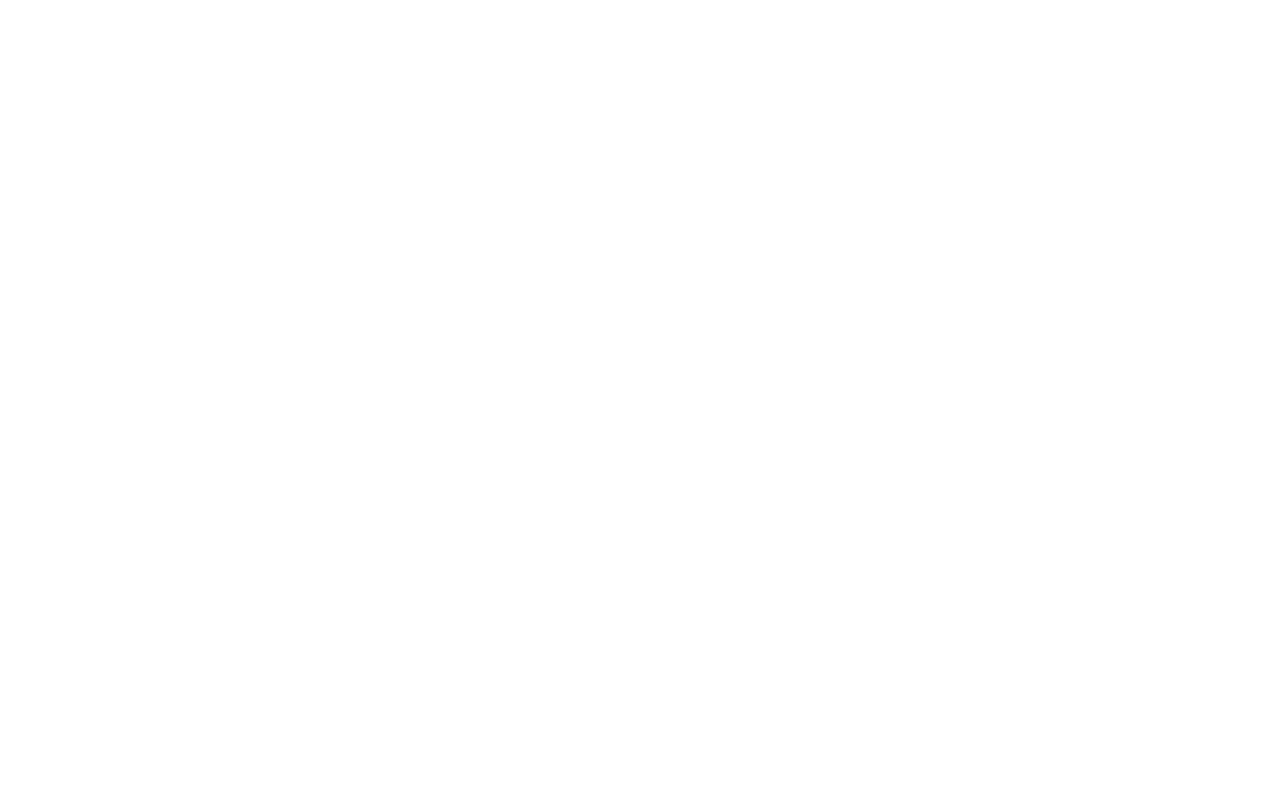
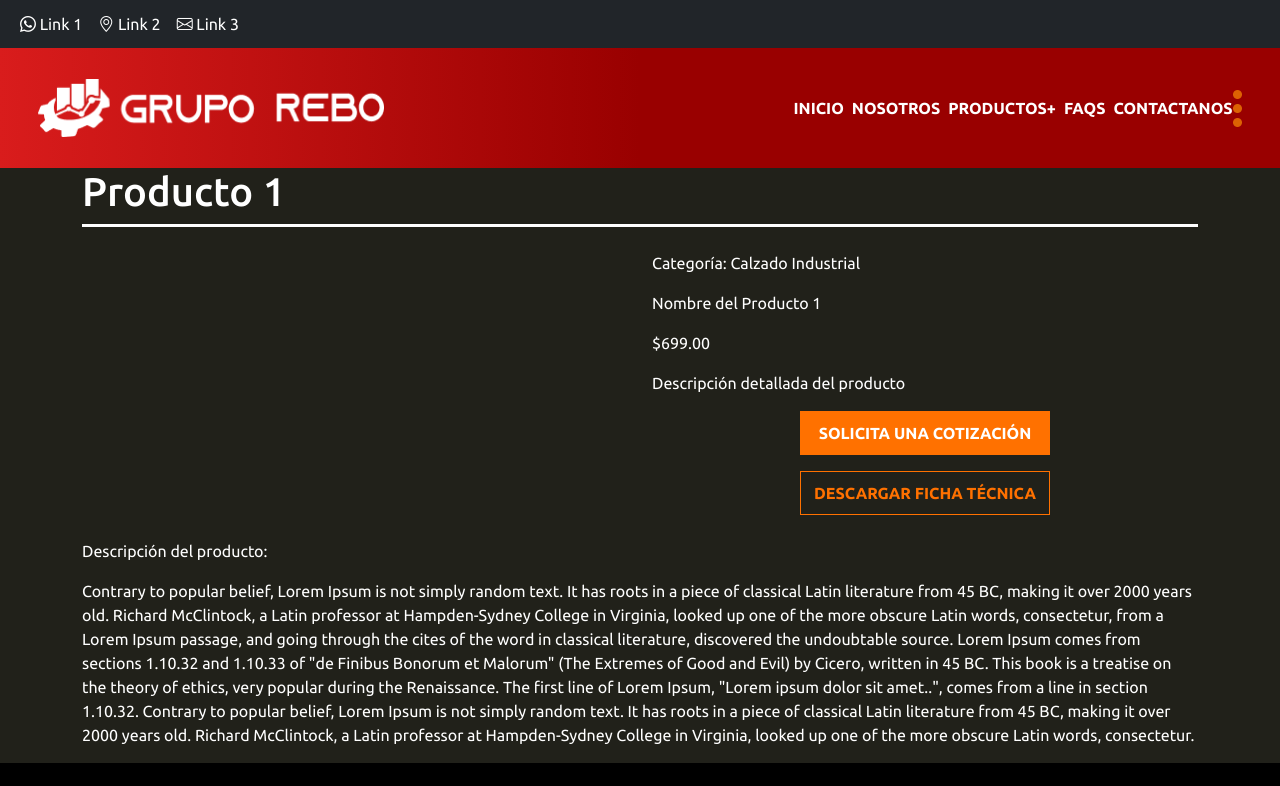
Before and after one commit to rebo-it/prototypes, a React (Create React App) app: page /Display in a window 1280 px wide. Before the commit this address had no page. Shown: the top 786 px of the page. Built offline with nearby package versions, Linux system fonts and the light colour scheme.

Commit message:
Finishing last page

```diff
--- a/src/App.tsx
+++ b/src/App.tsx
@@ -8,6 +8,7 @@ import NosotrosPage from './Components/NosotrosPage/NosotrosPage';
 import ProductsPage from './Components/ProductsPage/ProductsPage';
 import ContactPage from './Components/ContactPage/ContactPage';
 import PrivacyPage from './Components/Sections/PrivacySection';
+import ProductDisplay from './Components/ProductsPage/ProductDisplay';
 function App() {
   return (
     <Router>
@@ -24,6 +25,8 @@ function App() {
 
       <Route path="/Privacy" element={<PrivacyPage/>} />
 
+      <Route path="/Display" element={<ProductDisplay/>} />
+
     </Routes>
   </Router>
   );
--- a/src/Components/ContactPage/ContactFormular.tsx
+++ b/src/Components/ContactPage/ContactFormular.tsx
@@ -20,7 +20,7 @@ const ContactFormular: React.FC = () => {
             </Col>
             <Col  xs={12} lg={6} style={{backgroundColor:'rgba(33, 33, 26, 1)'}}  className="Form order-1 order-lg-2">
                 <p className="text-white" style={{paddingTop:'20px'}}>Ejemplo del texto antes del formulario</p>
-                <Formular/>
+                <Formular textColor="white"/>
 
             </Col>
 
--- a/src/Components/Header and Footer/HeaderBar.tsx
+++ b/src/Components/Header and Footer/HeaderBar.tsx
@@ -51,7 +51,7 @@ const HeaderBar: React.FC<HeaderBarprops> = () => {
 					<HeaderButton label="INICIO" IconClass=""  IconColor="white" routePath="/prototypes" LabelColor="white"/>
 					<HeaderButton label="NOSOTROS" IconClass=""  IconColor="white" routePath="/Nosotros" LabelColor="white"/>
 					<HeaderButton label="PRODUCTOS+" IconClass=""  IconColor="white" routePath="/Productos" LabelColor="white"/>
-					<HeaderButton label="FAQS" IconClass=""  IconColor="white" routePath="" LabelColor="white"/>
+					<HeaderButton label="FAQS" IconClass=""  IconColor="white" routePath="/Display" LabelColor="white"/>
 					<HeaderButton label="CONTACTANOS" IconClass=""  IconColor="white" routePath="/Contacto" LabelColor="white"/>
 					<img className="3Dots img-fluid nav-item dropdown" src={require('../Figma Components/Group 1.png')} alt="3 dots"/>
 					</nav>
--- /dev/null
+++ b/src/Components/ProductsPage/ProductDisplay.tsx
@@ -0,0 +1,75 @@
+import React, { useState } from 'react';
+import HeaderBar from '../Header and Footer/HeaderBar';
+import Footer from '../Header and Footer/Footer';
+import { Container, Row, Col, Button, Offcanvas } from 'react-bootstrap';
+import Formular from '../ContactPage/Formular';
+
+interface ProductDisplayProps {}
+
+const ProductDisplay: React.FC<ProductDisplayProps> = () => {
+    const [show, setShow] = useState(false);
+
+    const handleClose = () => setShow(false);
+    const handleShow = () => setShow(true);
+
+    return (
+        <div className="ProductsBody" style={{ backgroundColor: 'rgba(33, 33, 26, 1)' }}>
+            <HeaderBar />
+            <Container>
+                <Row className="DisplayTop p-0">
+                    <h1 className="DisplayTitle text-center text-md-start text-white">Producto 1</h1>
+                </Row>
+                <div style={{ backgroundColor: 'white', height: '3px', width: '100%' }}></div>
+                <Row className="my-4">
+                    <Col xs={12} md={6}>
+                        {/* Placeholder for an image or additional content */}
+                    </Col>
+                    <Col xs={12} md={6}>
+                        <p className="text-white justify-content-center justify-content-md-start">Categoría: Calzado Industrial</p>
+                        <p className="text-white">Nombre del Producto 1</p>
+                        <p className="text-white">$699.00</p>
+                        <p className="text-white">Descripción detallada del producto</p>
+                        <Row style={{paddingBottom:'1rem'}} className='justify-content-center'>
+                            <Button onClick={handleShow} variant="primary" style={{minWidth:'250px',backgroundColor:'rgba(255, 113, 0, 1)', border:'none'}}>
+                                SOLICITA UNA COTIZACIÓN
+                            </Button>
+                        </Row>
+
+                        <Row className='justify-content-center'>
+                        <Button  style={{background:'none', borderColor:'rgba(255, 113, 0, 1)', color:'rgba(255, 113, 0, 1)', minWidth:'250px'}}>
+                                DESCARGAR FICHA TÉCNICA
+                            </Button>
+                        </Row>
+
+
+
+
+
+                        <Offcanvas  show={show} onHide={handleClose} placement="end">
+                            <Offcanvas.Header closeButton>
+                                <Offcanvas.Title >Solicita una cotización</Offcanvas.Title>
+                            </Offcanvas.Header>
+                            <Offcanvas.Body>
+                                <Formular textColor='black'/>
+                            </Offcanvas.Body>
+                        </Offcanvas>
+                    </Col>
+                </Row>
+                <Row>
+                    <Col>
+                        <p className="text-white">
+                            Descripción del producto:
+
+                        </p>
+                        <p className='text-white'>
+                        Contrary to popular belief, Lorem Ipsum is not simply random text. It has roots in a piece of classical Latin literature from 45 BC, making it over 2000 years old. Richard McClintock, a Latin professor at Hampden-Sydney College in Virginia, looked up one of the more obscure Latin words, consectetur, from a Lorem Ipsum passage, and going through the cites of the word in classical literature, discovered the undoubtable source. Lorem Ipsum comes from sections 1.10.32 and 1.10.33 of "de Finibus Bonorum et Malorum" (The Extremes of Good and Evil) by Cicero, written in 45 BC. This book is a treatise on the theory of ethics, very popular during the Renaissance. The first line of Lorem Ipsum, "Lorem ipsum dolor sit amet..", comes from a line in section 1.10.32. Contrary to popular belief, Lorem Ipsum is not simply random text. It has roots in a piece of classical Latin literature from 45 BC, making it over 2000 years old. Richard McClintock, a Latin professor at Hampden-Sydney College in Virginia, looked up one of the more obscure Latin words, consectetur.
+                        </p>
+                    </Col>
+                </Row>
+            </Container>
+            <Footer />
+        </div>
+    );
+};
+
+export default ProductDisplay;
--- a/src/Components/Sections/ProductsSection.tsx
+++ b/src/Components/Sections/ProductsSection.tsx
@@ -40,7 +40,7 @@ const ProductsSection: React.FC = () => {
                 <Tab.Pane className="ProductsShown" eventKey="first">
                   <Row gap={3} className="justify-content-center">
                     <Col style={{paddingBottom:'2rem',justifyContent:'center'}} className="d-flex justify-content-center">
-                      <ProductCard label="Producto" label2="Precio" ProductLink="http://localhost:3000/Productos"/>
+                      <ProductCard label="Producto" label2="Precio" ProductLink="http://localhost:3000/Display"/>
                     </Col>
                     <Col style={{paddingBottom:'2rem'}} className="d-flex justify-content-center">
                       <ProductCard label="Producto" label2="Precio" ProductLink="http://localhost:3000/Productos"/>
```
Also changed, not shown: src/Components/ContactPage/Formular.tsx (+19 -15 lines).
